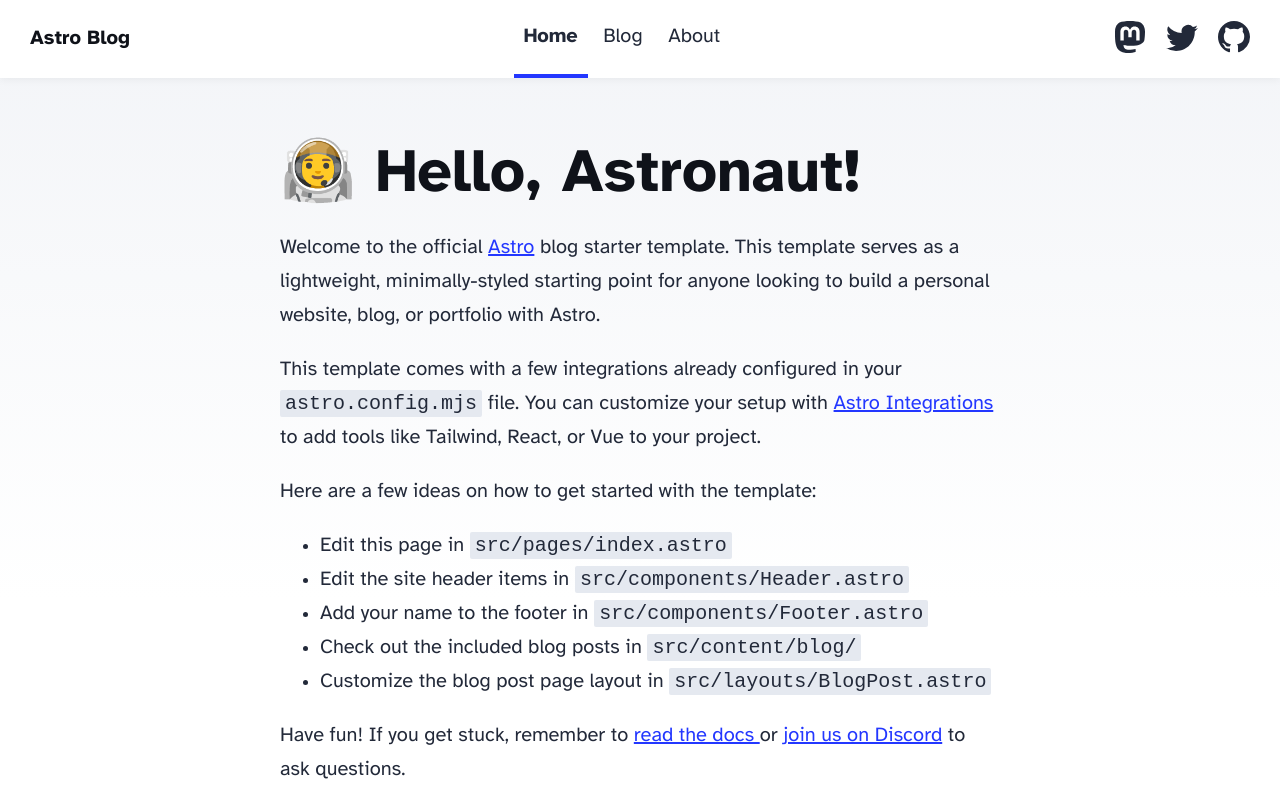
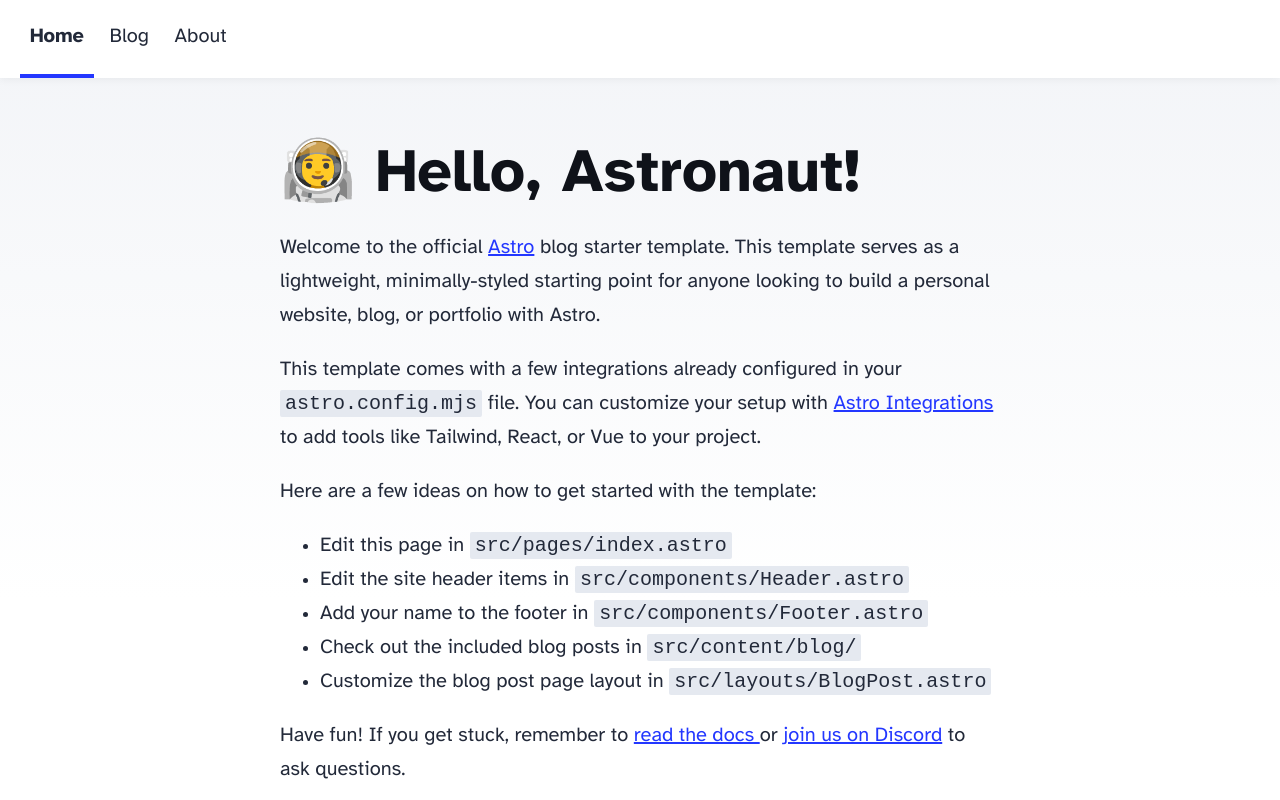
Before and after one commit to fcursino/portfolio, an Astro site: page / in a window 1280 px wide. Shown: the top 800 px of the page. Built offline with nearby package versions, Linux system fonts and the light colour scheme; Astro itself is replaced by a stand-in of ours.

Commit message:
removing unnecessary lines

```diff
--- a/src/components/Header.astro
+++ b/src/components/Header.astro
@@ -5,40 +5,10 @@
 
 <header>
 	<nav>
-		<h2><a href="/">{SITE_TITLE}</a></h2>
 		<div class="internal-links">
 			<HeaderLink href="/">Home</HeaderLink>
 			<HeaderLink href="/blog">Blog</HeaderLink>
 			<HeaderLink href="/about">About</HeaderLink>
-		</div>
-		<div class="social-links">
-			<a href="https://m.webtoo.ls/@astro" target="_blank">
-				<span class="sr-only">Follow Astro on Mastodon</span>
-				<svg viewBox="0 0 16 16" aria-hidden="true" width="32" height="32"
-					><path
-						fill="currentColor"
-						d="M11.19 12.195c2.016-.24 3.77-1.475 3.99-2.603.348-1.778.32-4.339.32-4.339 0-3.47-2.286-4.488-2.286-4.488C12.062.238 10.083.017 8.027 0h-.05C5.92.017 3.942.238 2.79.765c0 0-2.285 1.017-2.285 4.488l-.002.662c-.004.64-.007 1.35.011 2.091.083 3.394.626 6.74 3.78 7.57 1.454.383 2.703.463 3.709.408 1.823-.1 2.847-.647 2.847-.647l-.06-1.317s-1.303.41-2.767.36c-1.45-.05-2.98-.156-3.215-1.928a3.614 3.614 0 0 1-.033-.496s1.424.346 3.228.428c1.103.05 2.137-.064 3.188-.189zm1.613-2.47H11.13v-4.08c0-.859-.364-1.295-1.091-1.295-.804 0-1.207.517-1.207 1.541v2.233H7.168V5.89c0-1.024-.403-1.541-1.207-1.541-.727 0-1.091.436-1.091 1.296v4.079H3.197V5.522c0-.859.22-1.541.66-2.046.456-.505 1.052-.764 1.793-.764.856 0 1.504.328 1.933.983L8 4.39l.417-.695c.429-.655 1.077-.983 1.934-.983.74 0 1.336.259 1.791.764.442.505.661 1.187.661 2.046v4.203z"
-					></path></svg
-				>
-			</a>
-			<a href="https://twitter.com/astrodotbuild" target="_blank">
-				<span class="sr-only">Follow Astro on Twitter</span>
-				<svg viewBox="0 0 16 16" aria-hidden="true" width="32" height="32"
-					><path
-						fill="currentColor"
-						d="M5.026 15c6.038 0 9.341-5.003 9.341-9.334 0-.14 0-.282-.006-.422A6.685 6.685 0 0 0 16 3.542a6.658 6.658 0 0 1-1.889.518 3.301 3.301 0 0 0 1.447-1.817 6.533 6.533 0 0 1-2.087.793A3.286 3.286 0 0 0 7.875 6.03a9.325 9.325 0 0 1-6.767-3.429 3.289 3.289 0 0 0 1.018 4.382A3.323 3.323 0 0 1 .64 6.575v.045a3.288 3.288 0 0 0 2.632 3.218 3.203 3.203 0 0 1-.865.115 3.23 3.23 0 0 1-.614-.057 3.283 3.283 0 0 0 3.067 2.277A6.588 6.588 0 0 1 .78 13.58a6.32 6.32 0 0 1-.78-.045A9.344 9.344 0 0 0 5.026 15z"
-					></path></svg
-				>
-			</a>
-			<a href="https://github.com/withastro/astro" target="_blank">
-				<span class="sr-only">Go to Astro's GitHub repo</span>
-				<svg viewBox="0 0 16 16" aria-hidden="true" width="32" height="32"
-					><path
-						fill="currentColor"
-						d="M8 0C3.58 0 0 3.58 0 8c0 3.54 2.29 6.53 5.47 7.59.4.07.55-.17.55-.38 0-.19-.01-.82-.01-1.49-2.01.37-2.53-.49-2.69-.94-.09-.23-.48-.94-.82-1.13-.28-.15-.68-.52-.01-.53.63-.01 1.08.58 1.23.82.72 1.21 1.87.87 2.33.66.07-.52.28-.87.51-1.07-1.78-.2-3.64-.89-3.64-3.95 0-.87.31-1.59.82-2.15-.08-.2-.36-1.02.08-2.12 0 0 .67-.21 2.2.82.64-.18 1.32-.27 2-.27.68 0 1.36.09 2 .27 1.53-1.04 2.2-.82 2.2-.82.44 1.1.16 1.92.08 2.12.51.56.82 1.27.82 2.15 0 3.07-1.87 3.75-3.65 3.95.29.25.54.73.54 1.48 0 1.07-.01 1.93-.01 2.2 0 .21.15.46.55.38A8.012 8.012 0 0 0 16 8c0-4.42-3.58-8-8-8z"
-					></path></svg
-				>
-			</a>
 		</div>
 	</nav>
 </header>
--- a/src/consts.ts
+++ b/src/consts.ts
@@ -1,5 +1,5 @@
 // Place any global data in this file.
 // You can import this data from anywhere in your site by using the `import` keyword.
 
-export const SITE_TITLE = 'Astro Blog';
+export const SITE_TITLE = 'Fabricio | Home';
 export const SITE_DESCRIPTION = 'Welcome to my website!';
```
Also changed, not shown: 1 other file.
